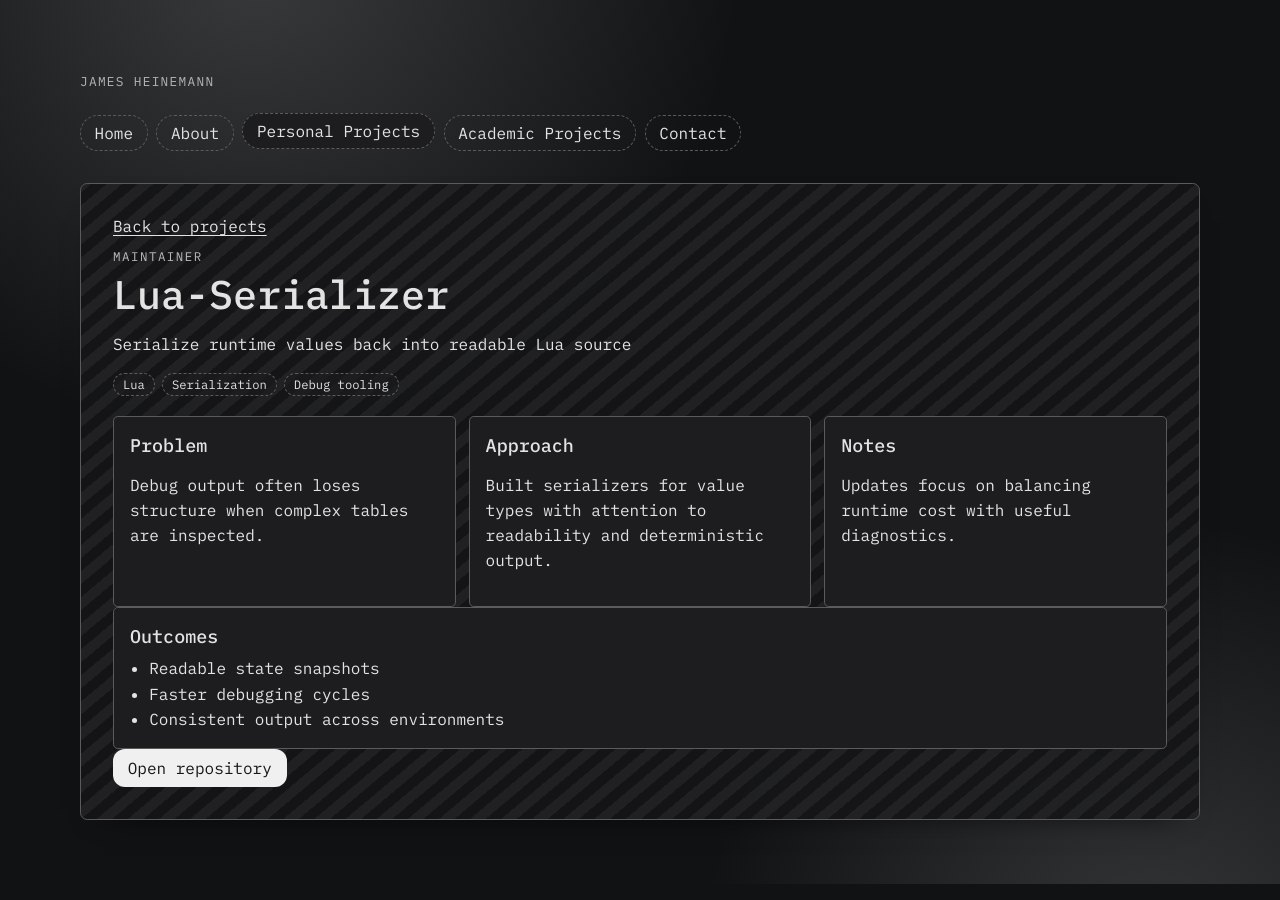
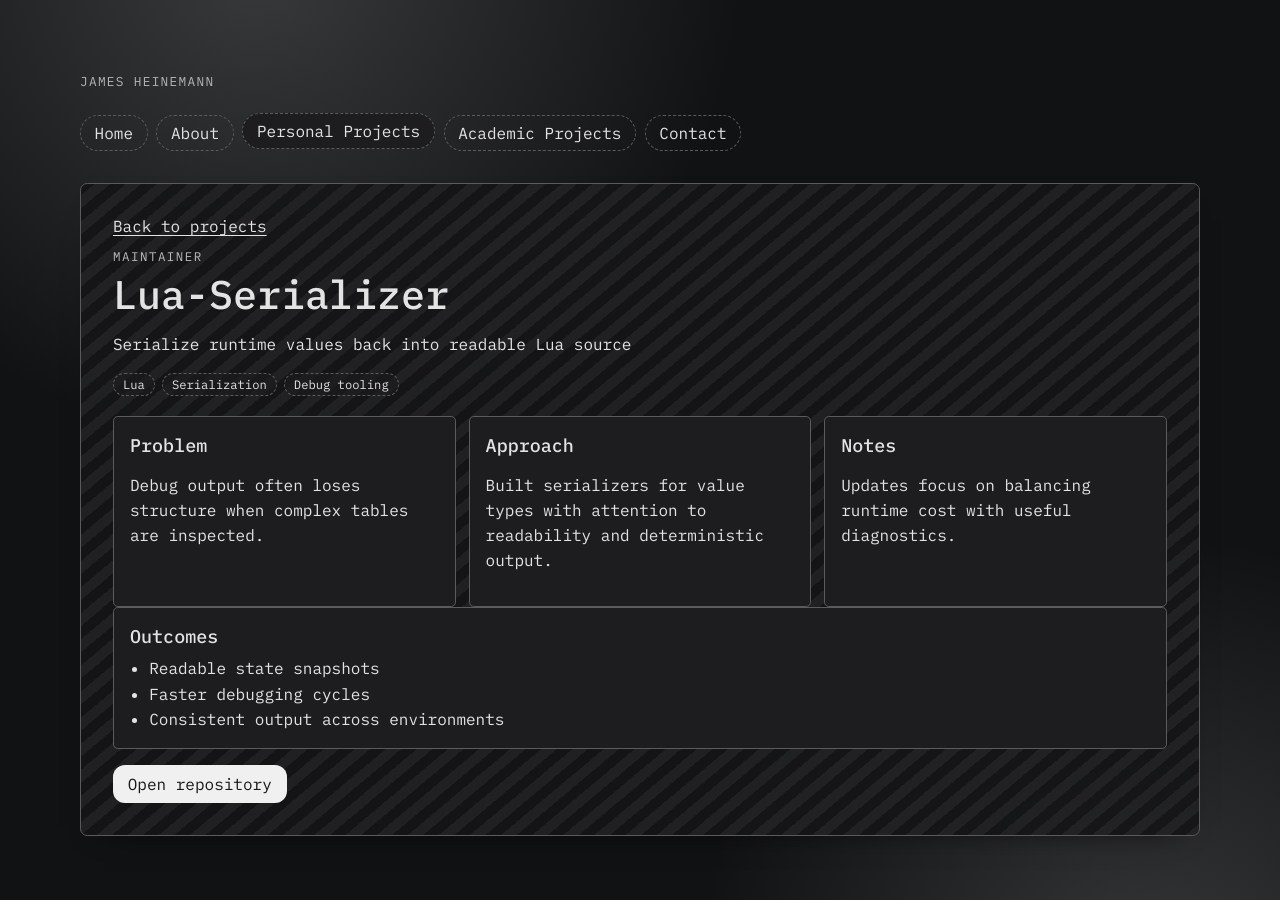
Before and after one commit to jheinem1/jheinem1, a React (Vite) app: page /#/personal-projects/lua-serializer in a window 1280 px wide. Built offline with nearby package versions, Linux system fonts and the light colour scheme.

Commit message:
Fix project section layout issues

```diff
--- a/src/App.css
+++ b/src/App.css
@@ -230,6 +230,15 @@
   padding-left: 1.2rem;
 }
 
+.detail-panel .project-actions {
+  margin-top: 1rem;
+}
+
+.detail-panel .button-link {
+  display: inline-flex;
+  align-items: center;
+}
+
 .back-link {
   display: inline-block;
   margin-bottom: 0.7rem;
```
